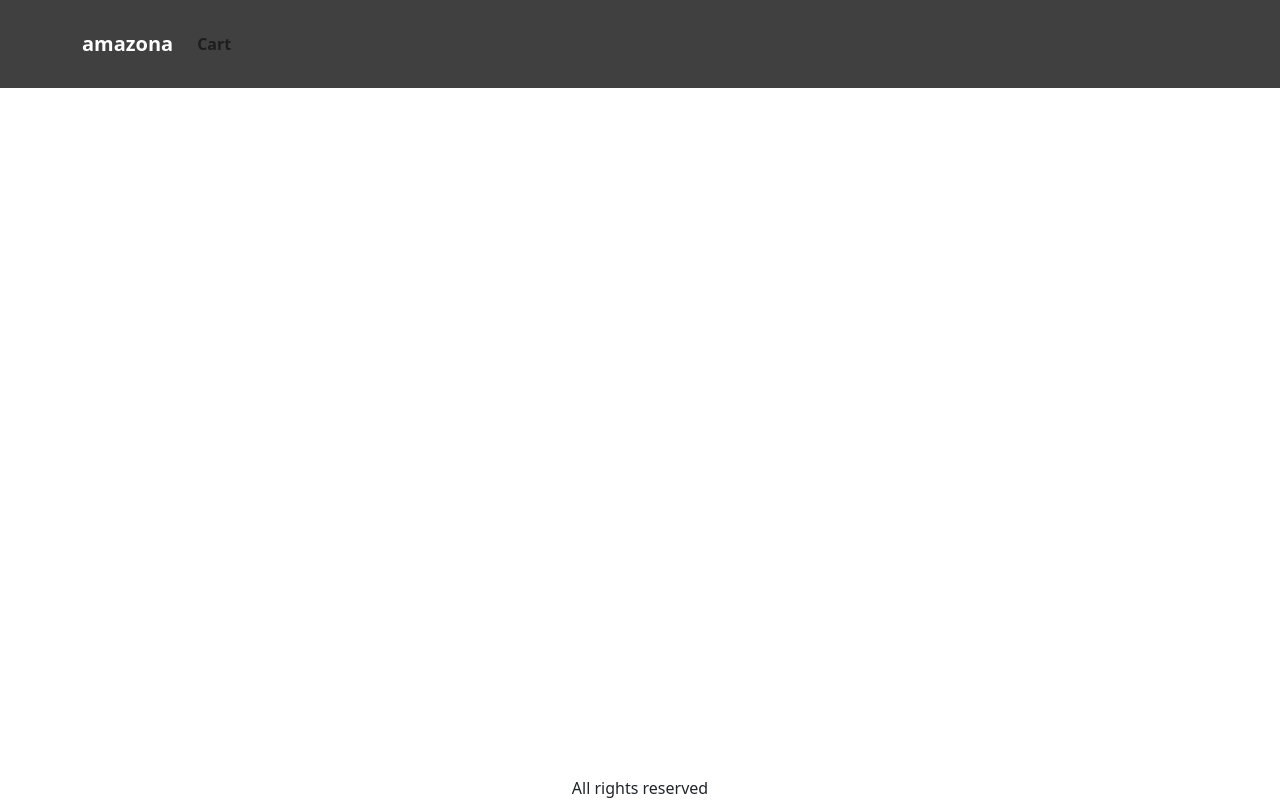
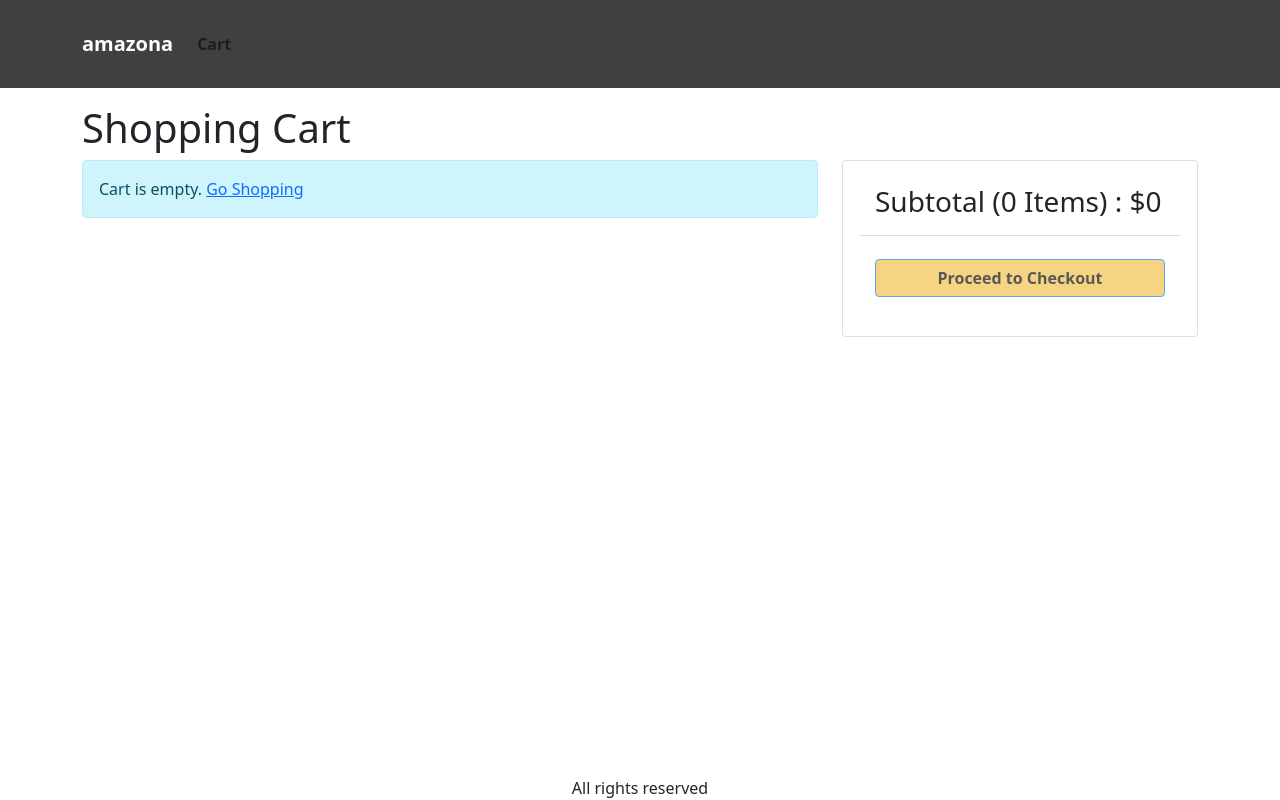
Before and after one commit to biplobmolla/amazona, a React (Create React App) app in the folder client/: page /cart in a window 1280 px wide. Built offline with nearby package versions, Linux system fonts and the light colour scheme.

Commit message:
Cart Screen Design

```diff
--- a/client/src/App.tsx
+++ b/client/src/App.tsx
@@ -7,6 +7,7 @@
 import Badge from "react-bootstrap/Badge";
 import Container from "react-bootstrap/Container";
 import { Store } from "./Store";
+import CartScreen from "./screens/CartScreen";
 
 function App() {
   const { state } = useContext<any>(Store);
@@ -40,6 +41,7 @@
           <Container className="mt-3">
             <Routes>
               <Route path="/product/:slug" element={<ProductScreen />} />
+              <Route path="/cart" element={<CartScreen />} />
               <Route path="/" element={<HomeScreen />} />
             </Routes>
           </Container>
--- a/client/src/index.css
+++ b/client/src/index.css
@@ -54,3 +54,7 @@
 .img-large {
   max-width: 100%;
 }
+
+.img-thumbnail {
+  max-height: 80px;
+}
--- /dev/null
+++ b/client/src/screens/CartScreen.tsx
@@ -0,0 +1,105 @@
+import { useContext } from "react";
+import Button from "react-bootstrap/Button";
+import Card from "react-bootstrap/Card";
+import Col from "react-bootstrap/Col";
+import ListGroup from "react-bootstrap/ListGroup";
+import Row from "react-bootstrap/Row";
+import { Helmet } from "react-helmet-async";
+import { Link } from "react-router-dom";
+import MessageBox from "../components/MessageBox";
+import { Store } from "../Store";
+function CartScreen() {
+  const { state, dispatch: ctxDispatch } = useContext<any>(Store);
+  const {
+    cart: { cartItems },
+  } = state;
+  return (
+    <div>
+      <Helmet>
+        <title>Shopping Cart</title>
+      </Helmet>
+      <h1>Shopping Cart</h1>
+      <Row>
+        <Col md={8}>
+          {cartItems.length === 0 ? (
+            <MessageBox>
+              Cart is empty. <Link to="/">Go Shopping</Link>
+            </MessageBox>
+          ) : (
+            <ListGroup>
+              {cartItems.map((item: any) => (
+                <ListGroup.Item key={item.key}>
+                  <Row className="align-items-center">
+                    <Col md={4}>
+                      <img
+                        src={item.image}
+                        alt={item.name}
+                        className="img-fluid rounded img-thumbnail"
+                      />{" "}
+                      <Link to={`/product/${item.slug}`}>{item.name}</Link>
+                    </Col>
+                    <Col md={3}>
+                      <Button variant="light" disabled={item.quantity === 1}>
+                        <i className="fas fa-minus-circle"></i>
+                      </Button>{" "}
+                      <span>{item.quantity}</span>{" "}
+                      <Button
+                        variant="light"
+                        disabled={item.quantity === item.countInStock}
+                      >
+                        <i className="fas fa-plus-circle"></i>
+                      </Button>
+                    </Col>
+                    <Col md={3}>${item.price}</Col>
+                    <Col md={2}>
+                      <Button variant="light">
+                        <i className="fas fa-trash"></i>
+                      </Button>
+                    </Col>
+                  </Row>
+                </ListGroup.Item>
+              ))}
+            </ListGroup>
+          )}
+        </Col>
+        <Col md={4}>
+          <Card>
+            <Card.Body>
+              <ListGroup variant="flush">
+                <ListGroup.Item>
+                  <h3>
+                    Subtotal (
+                    {cartItems.reduce((a: any, c: any) => a + c.quantity, 0)}{" "}
+                    Items) : $
+                    {cartItems.reduce(
+                      (a: any, c: any) => a + c.price * c.quantity,
+                      0
+                    )}
+                  </h3>
+                </ListGroup.Item>
+                <ListGroup.Item>
+                  <div className="d-gird">
+                    <Button
+                      type="button"
+                      variant="primary"
+                      disabled={cartItems.length === 0}
+                      style={{
+                        width: "100%",
+                        margin: "15px 0",
+                        fontWeight: 700,
+                      }}
+                    >
+                      Proceed to Checkout
+                    </Button>
+                  </div>
+                </ListGroup.Item>
+              </ListGroup>
+            </Card.Body>
+          </Card>
+        </Col>
+      </Row>
+    </div>
+  );
+}
+
+export default CartScreen;
--- a/client/src/screens/ProductScreen.tsx
+++ b/client/src/screens/ProductScreen.tsx
@@ -7,7 +7,7 @@
 import ListGroup from "react-bootstrap/ListGroup";
 import Row from "react-bootstrap/Row";
 import { Helmet } from "react-helmet-async";
-import { useParams } from "react-router-dom";
+import { useNavigate, useParams } from "react-router-dom";
 import LoadingBox from "../components/LoadingBox";
 import MessageBox from "../components/MessageBox";
 import Rating from "../components/Rating";
@@ -30,6 +30,7 @@
 function ProductScreen() {
   const params = useParams();
   const { slug } = params;
+  const navigate = useNavigate();
 
   const [{ loading, error, product }, dispatch] = useReducer(reducer, {
     product: [],
@@ -66,6 +67,7 @@
       type: "CART_ADD_ITEM",
       payload: { ...product, quantity },
     });
+    navigate("/cart");
   };
 
   return loading ? (
```
